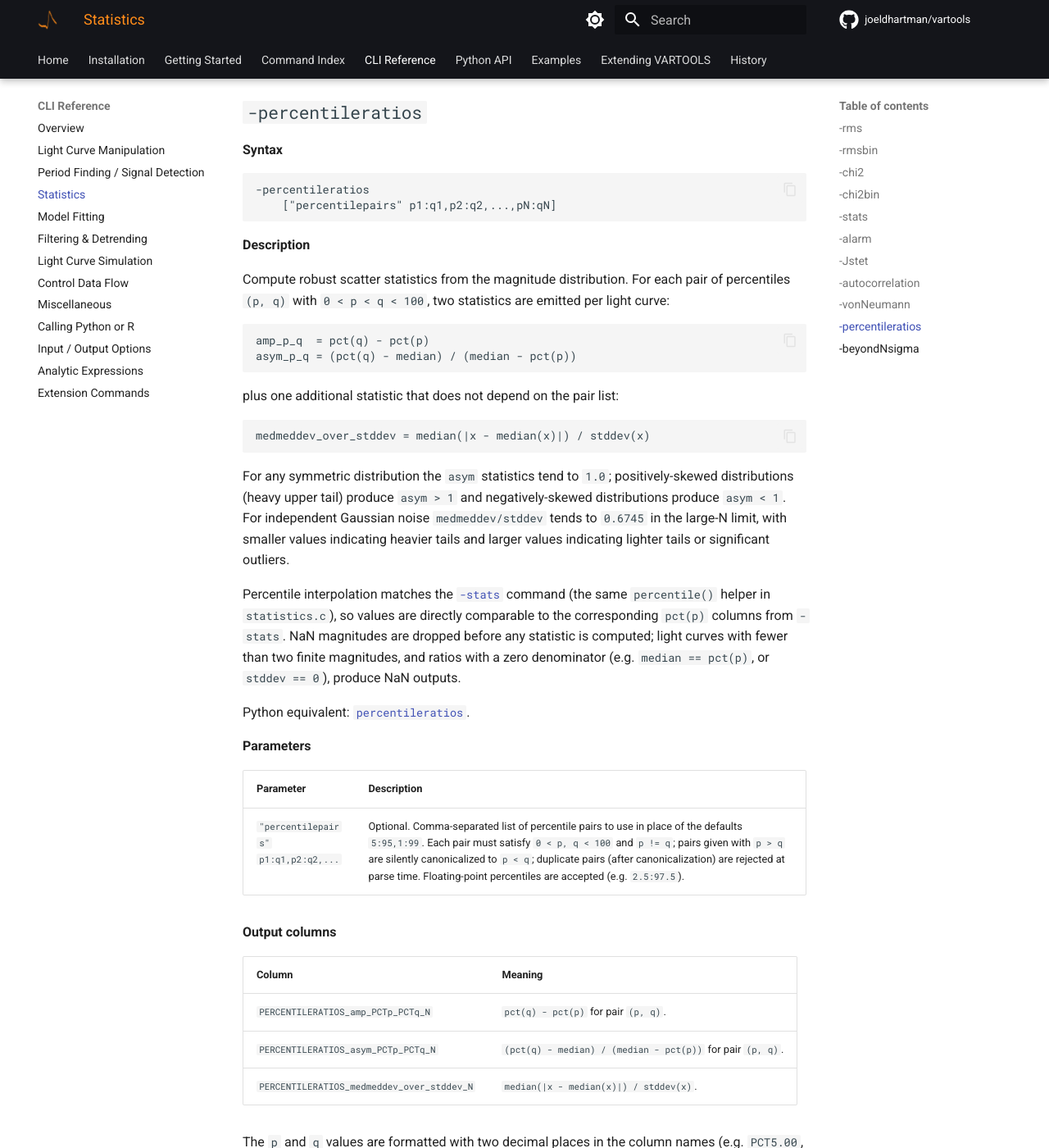
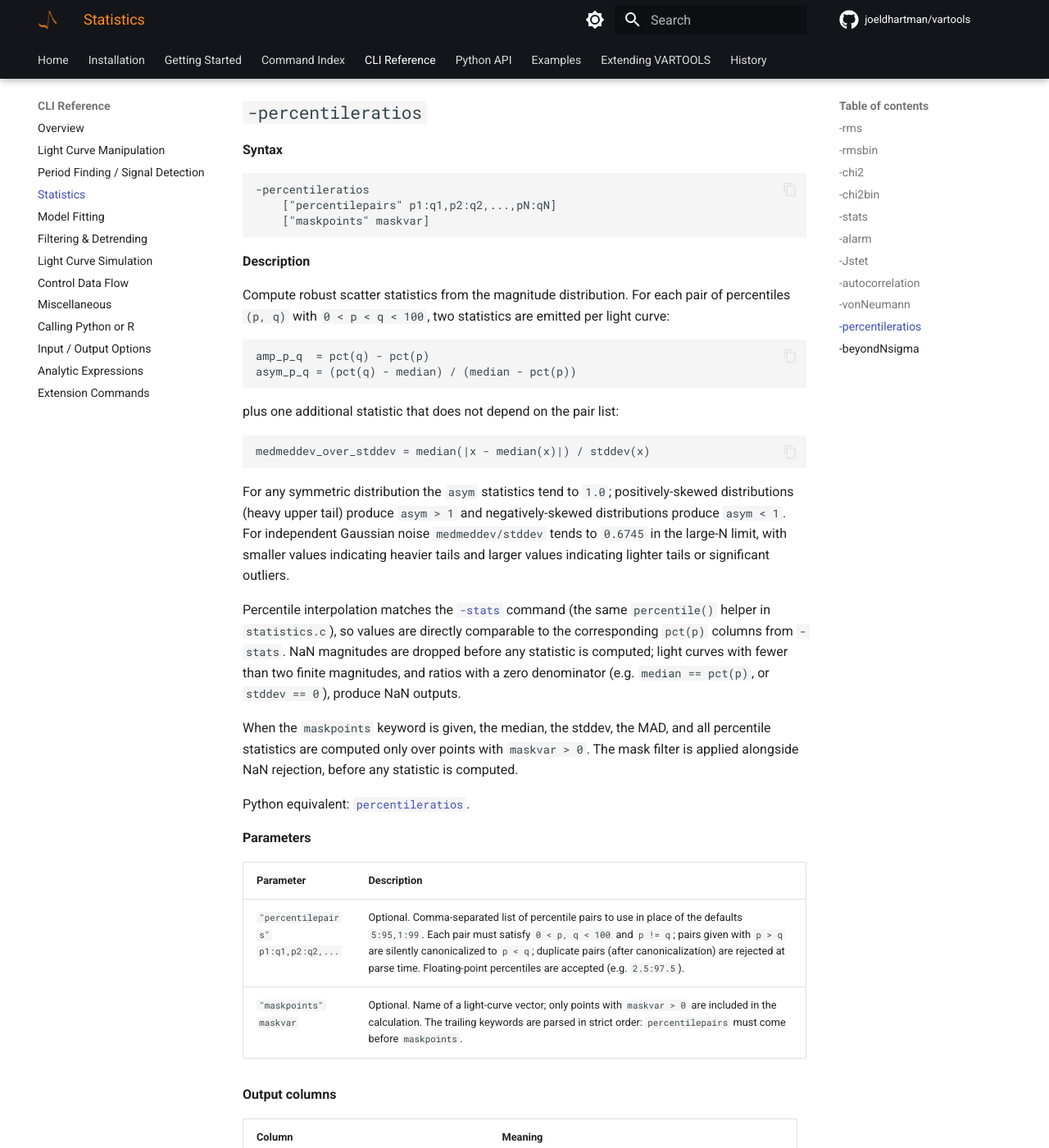
Before and after one commit to joeldhartman/vartools-site, an MkDocs documentation site: the page built from docs/cli/statistics.md, in a window 1280 px wide and 1400 px high, scrolled down 10496 px. Shown: the whole window at 82% size. Built offline with MkDocs 1.6.1 and Material for MkDocs 9.7.7, drawn with Linux system fonts in a browser that asks for light colours; comment, search, counter and statistics services are not loaded; the version menu is left out; some of the changed text lies outside the part shown.

Commit message:
docs: maskpoints option for -percentileratios and -beyondNsigma

````diff
--- a/docs/cli/statistics.md
+++ b/docs/cli/statistics.md
@@ -393,6 +393,7 @@
 ```
 -percentileratios
     ["percentilepairs" p1:q1,p2:q2,...,pN:qN]
+    ["maskpoints" maskvar]
 ```
 
 **Description**
@@ -414,6 +415,8 @@
 
 Percentile interpolation matches the [`-stats`](#stats) command (the same `percentile()` helper in `statistics.c`), so values are directly comparable to the corresponding `pct(p)` columns from `-stats`. NaN magnitudes are dropped before any statistic is computed; light curves with fewer than two finite magnitudes, and ratios with a zero denominator (e.g. `median == pct(p)`, or `stddev == 0`), produce NaN outputs.
 
+When the `maskpoints` keyword is given, the median, the stddev, the MAD, and all percentile statistics are computed only over points with `maskvar > 0`. The mask filter is applied alongside NaN rejection, before any statistic is computed.
+
 Python equivalent: [`percentileratios`](../python/commands/statistics.md#percentileratios-robust-scatter-ratios).
 
 **Parameters**
@@ -421,6 +424,7 @@
 | Parameter | Description |
 |-----------|-------------|
 | `"percentilepairs" p1:q1,p2:q2,...` | Optional. Comma-separated list of percentile pairs to use in place of the defaults `5:95,1:99`. Each pair must satisfy `0 < p, q < 100` and `p != q`; pairs given with `p > q` are silently canonicalized to `p < q`; duplicate pairs (after canonicalization) are rejected at parse time. Floating-point percentiles are accepted (e.g. `2.5:97.5`). |
+| `"maskpoints" maskvar` | Optional. Name of a light-curve vector; only points with `maskvar > 0` are included in the calculation. The trailing keywords are parsed in strict order: `percentilepairs` must come before `maskpoints`. |
 
 **Output columns**
 
@@ -463,6 +467,7 @@
 -beyondNsigma
     ["Nvalues" N1,N2,...,Nk]
     ["useMAD"]
+    ["maskpoints" maskvar]
 ```
 
 **Description**
@@ -482,6 +487,8 @@
 
 NaN magnitudes are dropped before any statistic is computed; light curves with fewer than two finite magnitudes produce NaN outputs. When `sigma == 0` (degenerate distribution in which every magnitude equals the median) the fractions are reported as zero, since no point strictly exceeds a zero threshold.
 
+When the `maskpoints` keyword is given, the median, sigma, threshold counts, and the `N_rej` denominator are all computed only over points with `maskvar > 0`. The mask filter is applied alongside NaN rejection, before any statistic is computed.
+
 Python equivalent: [`beyondNsigma`](../python/commands/statistics.md#beyondnsigma-fraction-beyond-n-sigma).
 
 **Parameters**
@@ -490,8 +497,9 @@
 |-----------|-------------|
 | `"Nvalues" N1,N2,...,Nk` | Optional. Comma-separated list of `N` values to evaluate, replacing the defaults `1,3,5`. Each value must satisfy `N > 0`; duplicates are rejected at parse time. Floating-point values are accepted (e.g. `Nvalues 1.5,2.5,4.0`). |
 | `"useMAD"` | Optional. If given, use `1.483 * MAD` as the scale instead of the sample standard deviation. |
+| `"maskpoints" maskvar` | Optional. Name of a light-curve vector; only points with `maskvar > 0` are included in the calculation. |
 
-The trailing keywords are parsed in strict order: `Nvalues` must come before `useMAD`.
+The trailing keywords are parsed in strict order: `Nvalues`, then `useMAD`, then `maskpoints`.
 
 **Output columns**
 
````
Also changed, not shown: docs/python/commands/statistics.md (+4 -2 lines).
